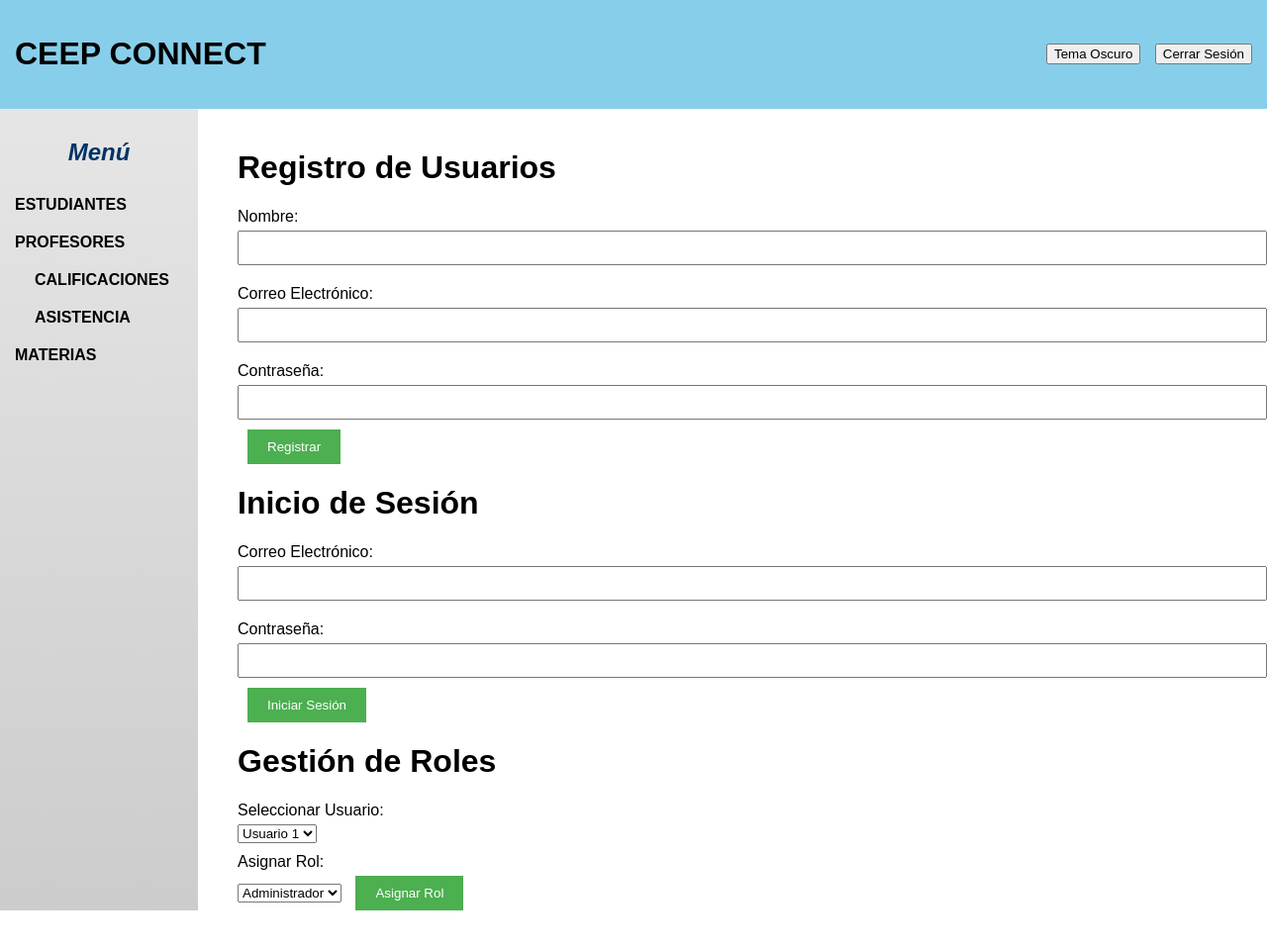
After one commit to StwartGF/CEEP-Proyecto, a PHP site: page /usuarios.html in a window 1280 px wide. The commit adds this page. Shown: the whole page at 99% size. Run offline with PHP 8.4, Linux system fonts and the light colour scheme.

Commit message:
Usuarios y admin de roles
Se añade el apartado para administrar roles, así como agregar usuarios

```diff
--- a/Interfaz/style.css
+++ b/Interfaz/style.css
@@ -4,6 +4,15 @@ body {
     font-family: Arial, sans-serif;
     margin: 0;
     padding: 0;
+}
+
+.header {
+    background-color: #add8e6;
+    padding: 10px;
+    display: flex;
+    justify-content: space-between;
+    align-items: center;
+    width: 100%;
 }
 
 .navbar {
@@ -30,6 +39,7 @@ body {
     color: #003366; /* Color azul oscuro para el título "Menú" */
     text-align: center; /* Centrar el texto */
     font-style: italic; /* Texto en cursiva */
+    font-weight: bold;
 }
 
 .sidebar a {
@@ -39,6 +49,16 @@ body {
     display: block;
     font-weight: bold; /* Texto en negrita */
     text-transform: uppercase; /* Texto en mayúsculas */
+
+}
+
+.sidebar ul {
+    list-style-type: none;
+    padding: 0;
+}
+
+.sidebar li {
+    margin: 10px 0;
 }
 
 .sidebar a:hover {
@@ -52,6 +72,7 @@ body {
 .content {
     margin-left: 220px; /* Espacio para la barra lateral */
     padding: 20px;
+    flex-grow: 1;
 }
 
 .dark-theme {
@@ -63,3 +84,30 @@ button {
     margin-left: 10px; /* Espacio entre botones */
     cursor: pointer;
 }
+
+form {
+    margin-bottom: 20px;
+}
+
+form label {
+    display: block;
+    margin: 10px 0 5px;
+}
+
+form input{
+    width: 100%;
+    padding: 8px;
+    margin-bottom: 10px;
+}
+
+form button {
+    background-color: #4CAF50;
+    color: white;
+    padding: 10px 20px;
+    border: none;
+    cursor: pointer;
+}
+
+form button:hover {
+    background-color: #45a049;
+}
--- /dev/null
+++ b/Interfaz/usuarios.html
@@ -0,0 +1,83 @@
+<!DOCTYPE html>
+<html lang="es">
+<head>
+    <meta charset="UTF-8">
+    <meta name="viewport" content="width=device-width, initial-scale=1.0">
+    <title>CEEP CONNECT</title>
+    <link rel="stylesheet" href="style.css">
+</head>
+<div class="navbar">
+    <h1>CEEP CONNECT</h1>
+    <div>
+        <button onclick="toggleTheme()">Tema Oscuro</button>
+        <button>Cerrar Sesión</button>
+    </div>
+</div>
+<!-- <div class="sidebar">
+    <h2>Menú</h2>
+    <a href="#estudiantes">Estudiantes</a>
+    <a href="profesores.html">Profesores</a>
+    <div class="submenu">
+        <a href="#calificaciones">Calificaciones</a>
+        <a href="#asistencia">Asistencia</a>
+    </div>
+    <a href="#materias">Materias</a>
+</div>-->
+
+<div class="sidebar">
+    <h2>Menú</h2>
+    <a href="#estudiantes">Estudiantes</a>
+    <a href="profesores.html">Profesores</a>
+    <div class="submenu">
+        <a href="#calificaciones">Calificaciones</a>
+        <a href="#asistencia">Asistencia</a>
+    </div>
+    <a href="#materias">Materias</a>
+</div>
+<div class="content">
+    <h1>Registro de Usuarios</h1>
+    <form id="registro">
+        <label for="nombre">Nombre:</label>
+        <input type="text" id="nombre" name="nombre" required>
+
+        <label for="correo">Correo Electrónico:</label>
+        <input type="email" id="correo" name="correo" required>
+
+        <label for="contrasena">Contraseña:</label>
+        <input type="password" id="contrasena" name="contrasena" required>
+
+        <button type="submit">Registrar</button>
+    </form>
+
+    <h1>Inicio de Sesión</h1>
+    <form id="login">
+        <label for="correo-login">Correo Electrónico:</label>
+        <input type="email" id="correo-login" name="correo-login" required>
+
+        <label for="contrasena-login">Contraseña:</label>
+        <input type="password" id="contrasena-login" name="contrasena-login" required>
+
+        <button type="submit">Iniciar Sesión</button>
+    </form>
+
+    <h1>Gestión de Roles</h1>
+    <form id="gestion-roles">
+        <label for="usuario">Seleccionar Usuario:</label>
+        <select id="usuario" name="usuario">
+            <option value="usuario1">Usuario 1</option>
+            <option value="usuario2">Usuario 2</option>
+            <!-- Agregar más usuarios según sea necesario -->
+        </select>
+
+        <label for="rol">Asignar Rol:</label>
+        <select id="rol" name="rol">
+            <option value="administrador">Administrador</option>
+            <option value="profesor">Profesor</option>
+            <option value="estudiante">Estudiante</option>
+        </select>
+
+        <button type="submit">Asignar Rol</button>
+    </form>
+</div>
+</body>
+</html>
```
